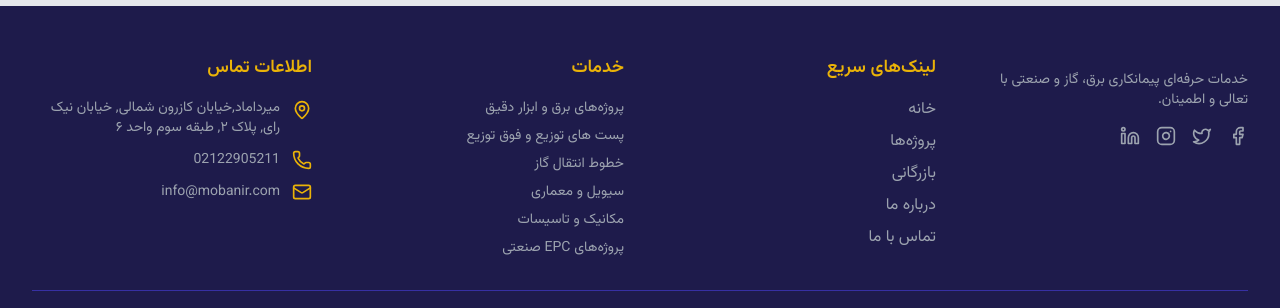
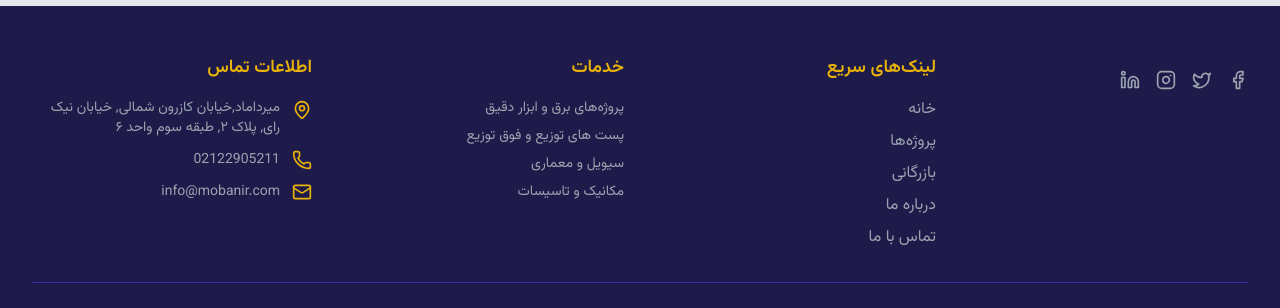
Before and after one commit to MahanYadavi/ProjectWithReact, a React (Vite) app: page /contact in a window 1280 px wide. Shown: the part 1563-1871 px from the top of the page. Built offline with nearby package versions, Linux system fonts and the light colour scheme; grey boxes are pictures that could not be loaded.

Commit message:
پاک کردن گاز از کل پروژه

```diff
--- a/src/components/Footer.tsx
+++ b/src/components/Footer.tsx
@@ -13,9 +13,9 @@
           <div className="space-y-4">
             <div className="flex items-center space-x-2 rtl:space-x-reverse">
             </div>
-            <p className="text-gray-400 text-sm">
+            {/* <p className="text-gray-400 text-sm">
               {t('footer.description')}
-            </p>
+            </p> */}
             <div className="flex space-x-4 rtl:space-x-reverse">
               <a href="#" className="text-gray-400 hover:text-gold-500 transition-colors">
                 <Facebook className="w-5 h-5" />
@@ -48,10 +48,8 @@
             <ul className="space-y-2 text-gray-400 text-sm">
               <li>{t('services.electrical')}</li>
               <li>{t('services.substations')}</li>
-              <li>{t('services.gas')}</li>
               <li>{t('services.automation')}</li>
               <li>{t('services.pelletizing')}</li>
-              <li>{t('services.epc')}</li>
             </ul>
           </div>
 
```
